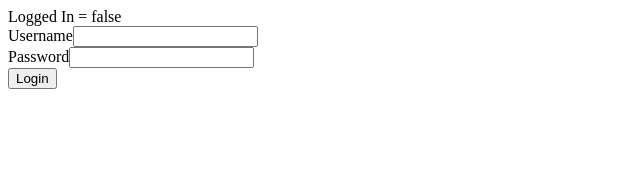
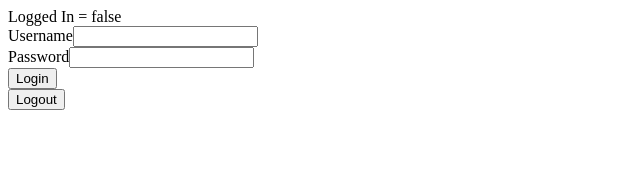
Before and after one commit to charliecpu/ReactUtils, a React (Vite) app: page / in a window 1280 px wide. Shown: the top 179 px of the page, without its empty margins (0-640 px from the left). Built offline with nearby package versions, Linux system fonts and the light colour scheme.

Commit message:
3-28-3 finished recording

```diff
--- a/src/Login.tsx
+++ b/src/Login.tsx
@@ -8,6 +8,8 @@ export default function Login() {
     const apiurl = "http://localhost:5086/api/";
     const useUserStore = getUserStore(apiurl);
     const login = useUserStore((state) => state.login);
+    const logout = useUserStore((state) => state.logout);
+    const username = useUserStore((state) => state.userName);
     const isLoggedIn = useUserStore(state => state.isLoggedIn);
     const onSubmit = async (data: forminput) => await login(data.username, data.password);
 
@@ -25,8 +27,8 @@ export default function Login() {
                 {errors.password && <span>{errors.password.message}</span>}
                 <br />
                 <button type="submit">Login</button>
-
             </form>
+            <button onClick={() => logout(username)}>Logout</button>
         </>
     )
 }
--- a/src/UserStore.ts
+++ b/src/UserStore.ts
@@ -9,7 +9,7 @@ interface User {
     errorMessage: string,
     isLoggedIn: boolean,
     login: (username: string, password: string) => Promise<void>,
-    logout: () => void,
+    logout: (username: string) => void,
 }
 
 async function loginUser(apiUrl: string, username: string, password: string): Promise<User> {
```
